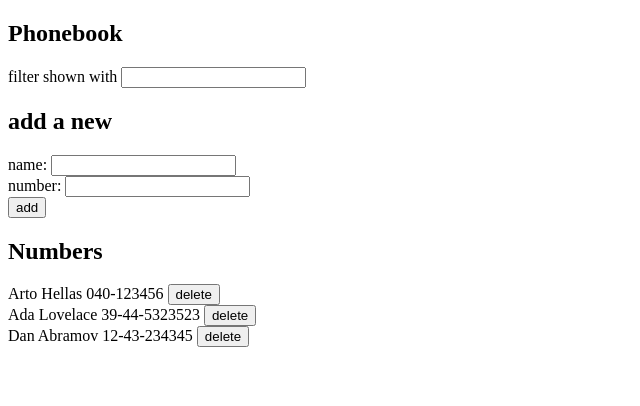
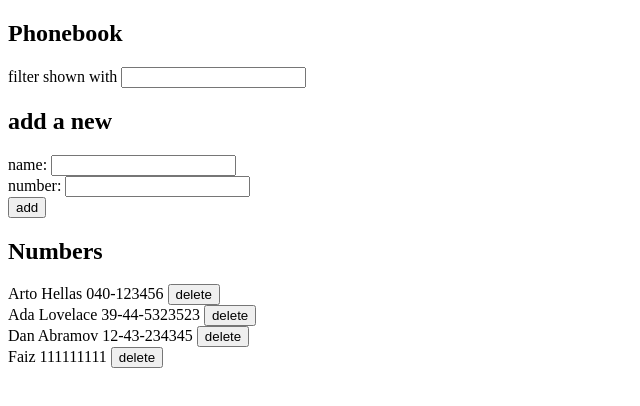
Before and after one commit to FaizAlamDev/part2, a React (Create React App) app in the folder phonebook/: page / in a window 1280 px wide. Shown: the top 406 px of the page, without its empty margins (0-640 px from the left). Built offline with nearby package versions, Linux system fonts and the light colour scheme; data requests are answered from the project's data file.

Commit message:
2.18
took 30 mins

```diff
--- a/phonebook/db.json
+++ b/phonebook/db.json
@@ -14,6 +14,11 @@
       "name": "Dan Abramov",
       "number": "12-43-234345",
       "id": 3
+    },
+    {
+      "name": "Faiz",
+      "number": "111111111",
+      "id": 4
     }
   ]
 }
--- a/phonebook/src/App.js
+++ b/phonebook/src/App.js
@@ -24,8 +24,33 @@ const App = () => {
 
 	const handleForm = (e) => {
 		e.preventDefault()
-		if (persons.find((person) => person.name === newName)) {
-			window.alert(`${newName} is already added to phonebook`)
+
+		let flag = false,
+			id = 0
+		persons.forEach((person) => {
+			if (person.name === newName) {
+				flag = true
+				id = person.id
+			}
+		})
+
+		if (flag) {
+			if (
+				window.confirm(
+					`${newName} is already added to phonebook, replace the old number with the new one?`
+				)
+			) {
+				const newPerson = { name: newName, number: newNumber }
+				personService
+					.update(id, newPerson)
+					.then((returnedPerson) =>
+						setPersons(
+							persons.map((p) =>
+								p.id !== id ? p : returnedPerson
+							)
+						)
+					)
+			}
 		} else {
 			const person = { name: newName, number: newNumber }
 			personService
--- a/phonebook/src/services/persons.js
+++ b/phonebook/src/services/persons.js
@@ -16,6 +16,11 @@ const remove = (id) => {
 	return request.then((response) => response.data)
 }
 
-const obj = { getAll, create, remove }
+const update = (id, personObject) => {
+	const request = axios.put(`${baseUrl}/${id}`, personObject)
+	return request.then((response) => response.data)
+}
+
+const obj = { getAll, create, remove, update }
 
 export default obj
```
